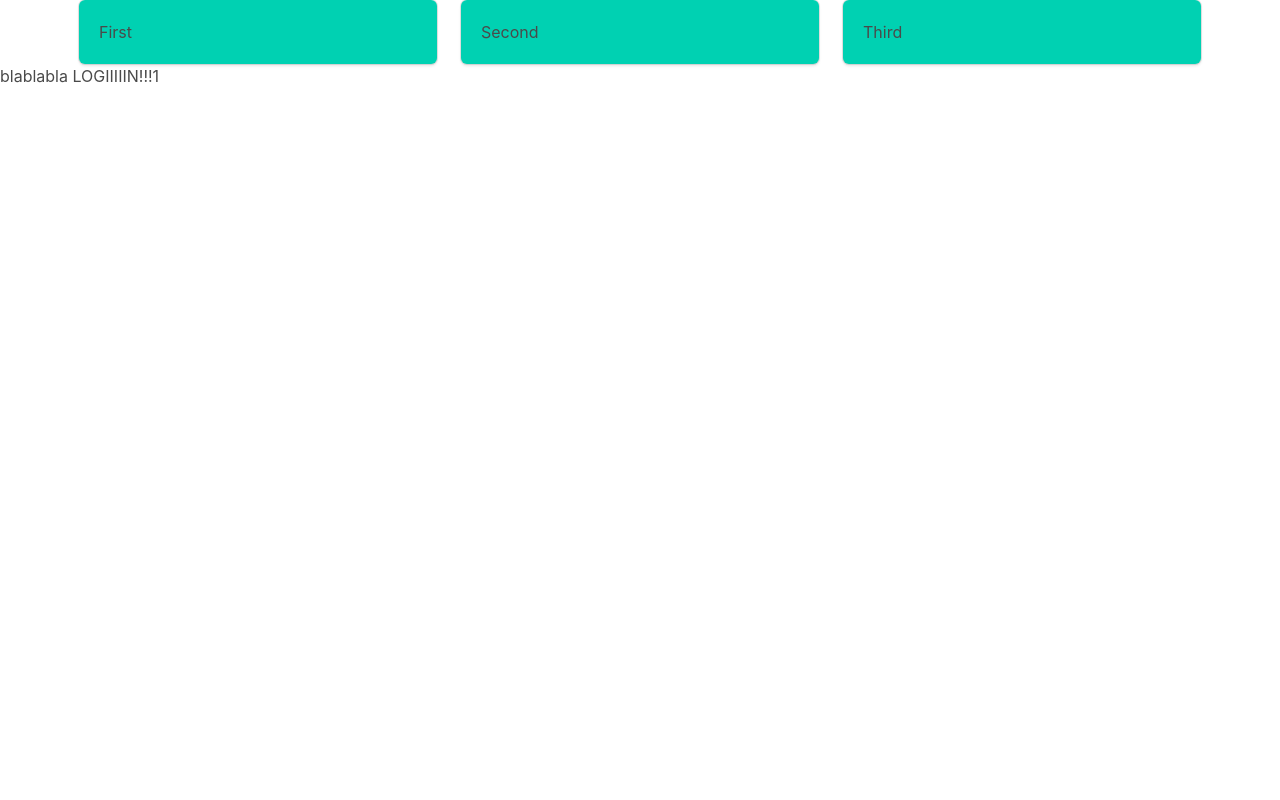
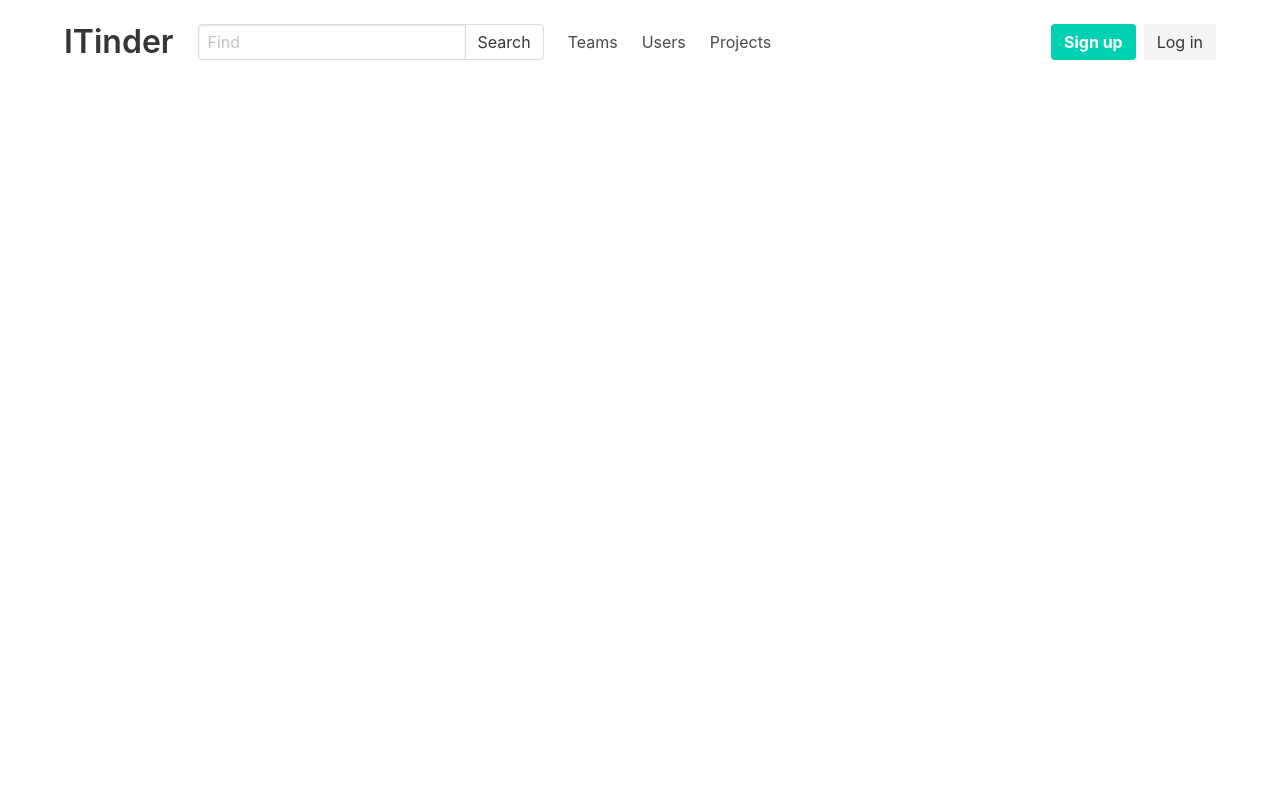
Before and after one commit to fishparmak/djangogirls, a Django app: page /login/ in a window 1280 px wide. Run offline with Django 3.2, Linux system fonts and the light colour scheme; some libraries are stand-ins or nearby versions.

Commit message:
add header

```diff
--- a/blog/static/package.json
+++ b/blog/static/package.json
@@ -4,9 +4,9 @@
   "description": "",
   "main": "sass/mystyles.scss",
   "scripts": {
-      "css-build": "node-sass --omit-source-map-url sass/mystyles.scss css/mystyles.css",
-      "css-watch": "npm run css-build -- --watch",
-      "start": "npm run css-watch"
+    "css-build": "node-sass --omit-source-map-url sass/mystyles.scss css/mystyles.css",
+    "css-watch": "npm run css-build -- --watch",
+    "start": "npm run css-watch"
   },
   "author": "",
   "license": "ISC",
--- a/blog/static/sass/mystyles.scss
+++ b/blog/static/sass/mystyles.scss
@@ -1,2 +1,5 @@
-@charset "utf-8";
 @import "../node_modules/bulma/bulma.sass";
+
+.navbar {
+	padding: 1em 0;
+}
--- a/blog/templates/blog/base.html
+++ b/blog/templates/blog/base.html
@@ -2,35 +2,98 @@
 <html>
 	<head>
 	   <title>Django Girls blog</title>
-        <link rel="stylesheet" href="//maxcdn.bootstrapcdn.com/bootstrap/3.2.0/css/bootstrap.min.css">
-        <link rel="stylesheet" href="//maxcdn.bootstrapcdn.com/bootstrap/3.2.0/css/bootstrap-theme.min.css">
-        <link href='//fonts.googleapis.com/css?family=Lobster&subset=latin,latin-ext' rel='stylesheet' type='text/css'>
 	   <link rel="stylesheet" href="{% static 'css/mystyles.css' %}">
+	   <meta charset="utf-8">
+	   <meta name="viewport" content="width=device-width, initial-scale=1">
 	</head>
-    <body>
+  <body class="page">
+  	<header class="page__header">
+		  <nav class="navbar is-fixed-top" role="navigation" aria-label="main navigation">
 		  	<div class="container">
-            <div class="columns">
-                <div class="column">
-                    <div class="box has-background-primary">
-                        First
+		    	<div class="navbar-brand">
+			      <a class="navbar-item" href="#">
+			        <h1 class="title">ITinder</h1>
+			      </a>
+
+			      <a role="button" class="navbar-burger burger" aria-label="menu" aria-expanded="false" data-target="navbarBasicExample">
+			        <span aria-hidden="true"></span>
+			        <span aria-hidden="true"></span>
+			        <span aria-hidden="true"></span>
+			      </a>
 			    </div>
+
+			    <div id="navbarBasicExample" class="navbar-menu">
+			      <div class="navbar-start">
+			      	<form class="navbar-item field is-marginless has-addons" action="/" method="get">
+			      		<div class="control">
+			      			<input class="input" type="text" placeholder="Find">
 			      		</div>
-                <div class="column">
-                    <div class="box has-background-primary">
-                        Second
+			      		<div class="control">
+			      			<button class="button">
+			      				Search
+			      			</button>
 			      		</div>
+			      	</form>
+			        <a class="navbar-item">
+			          Teams
+			        </a>
+			        <a class="navbar-item">
+			          Users
+			        </a>
+			        <a class="navbar-item">
+			          Projects
+			        </a>
 			      </div>
-                <div class="column">
-                    <div class="box has-background-primary">
-                        Third
+
+			      <div class="navbar-end">
+			        <div class="navbar-item">
+			          <div class="buttons">
+			            <a class="button is-primary">
+			              <strong>Sign up</strong>
+			            </a>
+			            <a class="button is-light">
+			              Log in
+			            </a>
 			          </div>
 			        </div>
 			      </div>
 			    </div>
-blablabla
-    {% block content %}
+			  </div>
+		  </nav>
+  	</header>
+
+	<script>
+		document.addEventListener('DOMContentLoaded', () => {
+
+		  // Get all "navbar-burger" elements
+		  const $navbarBurgers = Array.prototype.slice.call(document.querySelectorAll('.navbar-burger'), 0);
+
+		  // Check if there are any navbar burgers
+		  if ($navbarBurgers.length > 0) {
+
+		    // Add a click event on each of them
+		    $navbarBurgers.forEach( el => {
+		      el.addEventListener('click', () => {
+
+		        // Get the target from the "data-target" attribute
+		        const target = el.dataset.target;
+		        const $target = document.getElementById(target);
+
+		        // Toggle the "is-active" class on both the "navbar-burger" and the "navbar-menu"
+		        el.classList.toggle('is-active');
+		        $target.classList.toggle('is-active');
+
+		      });
+		    });
+		  }
+
+		});
+	</script>
+  </body>
+</html>
+<!--     {% block content %}
     {% endblock %}
-        <!-- <div class="content container">
+        <div class="content container">
             <div class="row">
                 <div class="col-md-8">
                 {% for post in posts %}
@@ -45,5 +108,3 @@ blablabla
                 </div>
             </div>
         </div> -->
-    </body>
-</html>
--- a/blog/templates/blog/login.html
+++ b/blog/templates/blog/login.html
@@ -1,5 +1,5 @@
 {% extends 'blog/base.html' %}
 
 {% block content %}
-LOGIIIIIN!!!1
+	<h1 class="title">HackDay2018</h1>
 {% endblock %}
```
Also changed, not shown: blog/static/css/mystyles.css, blog/static/package-lock.json. Lines whose indentation alone changed are shown as unchanged.
